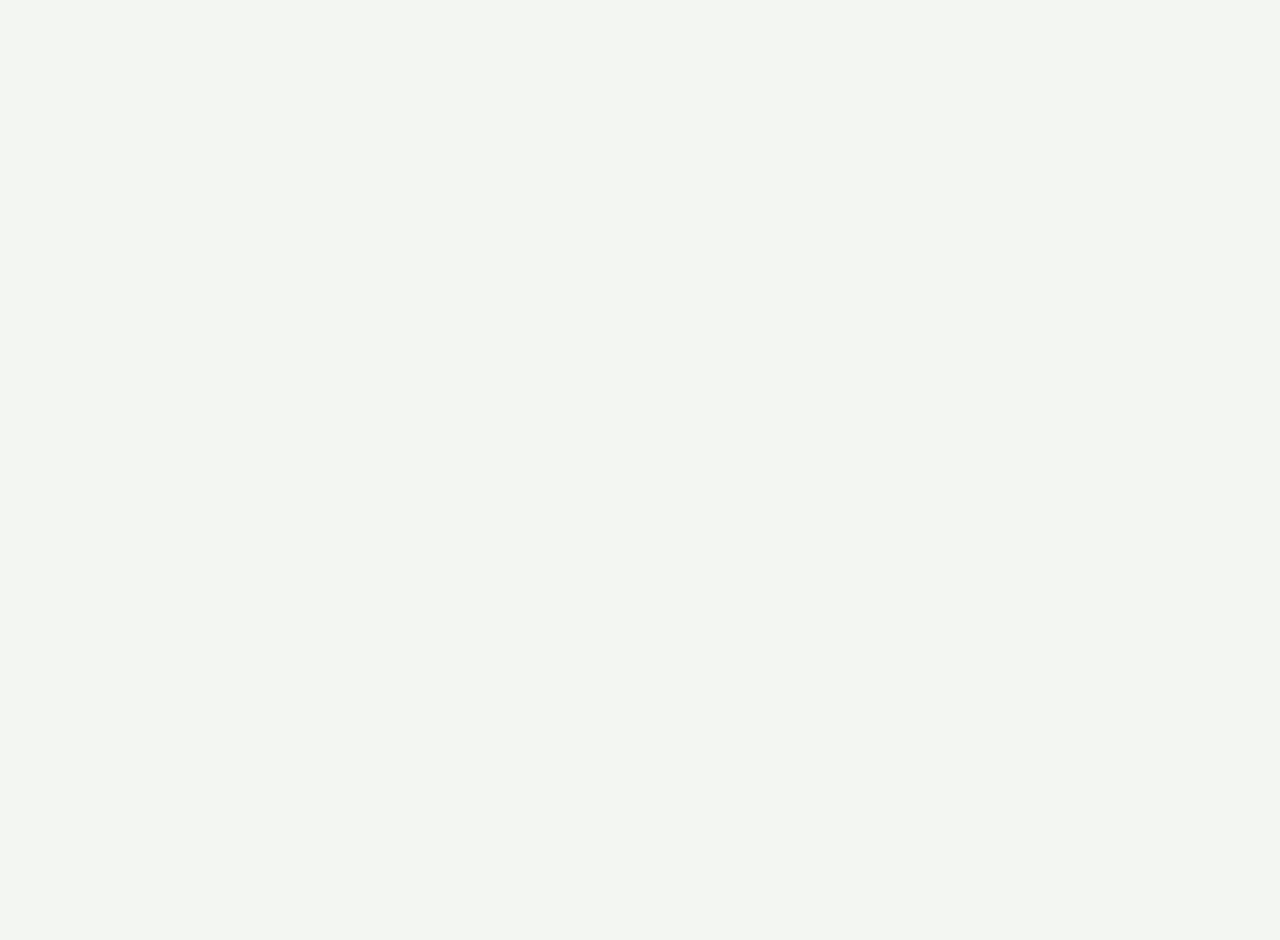
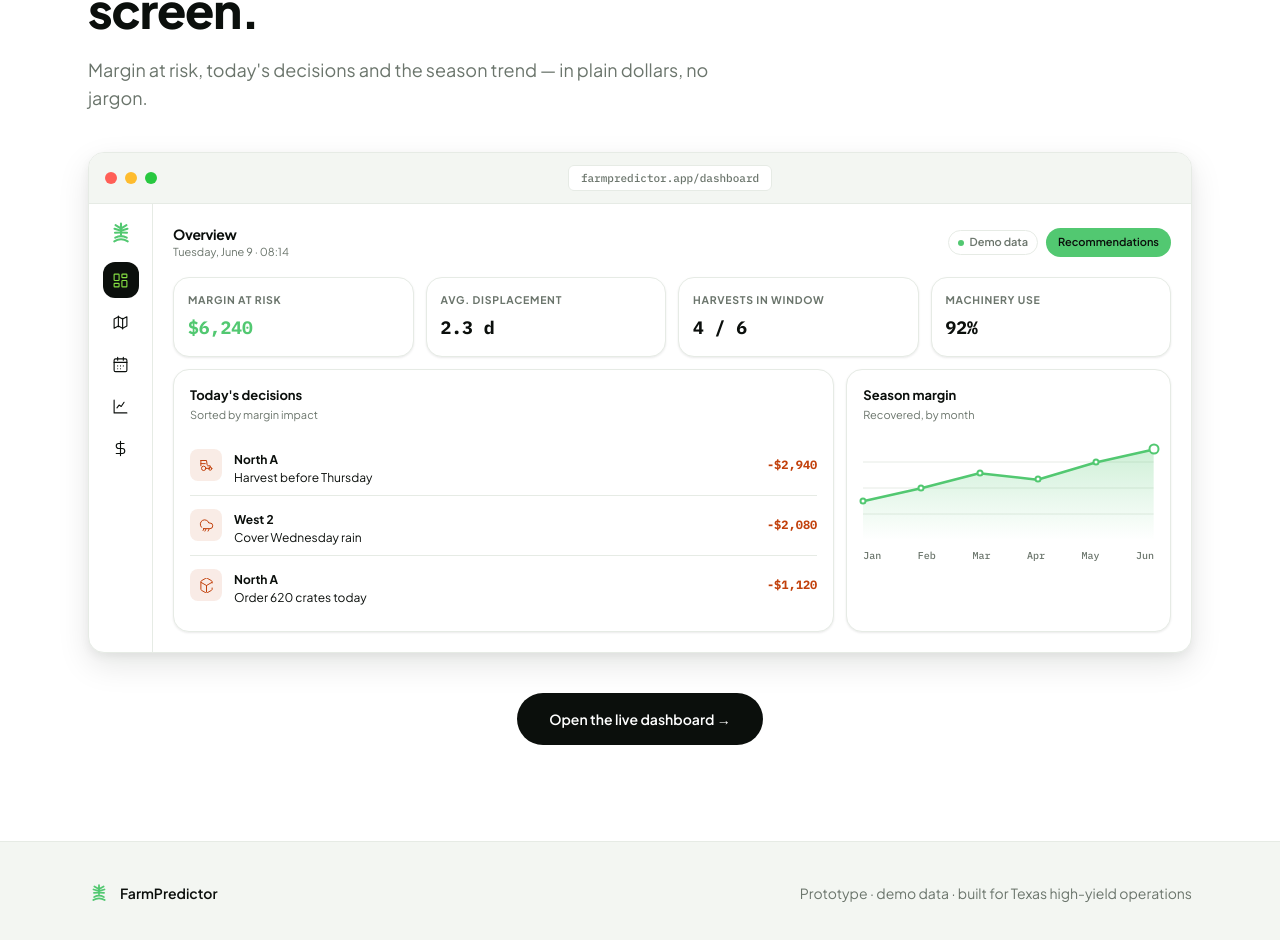
Before and after one commit to frisonialessia/FarmPredictor, a Next.js app: page / in a window 1280 px wide. Shown: the part 2747-3687 px from the top of the page. Before the commit the page ends 2641 px from the top, so only its background shows below. Built offline with nearby package versions, Linux system fonts and the light colour scheme.

Commit message:
Add a dashboard mockup near the landing footer
A faithful, framed preview of the real dashboard (same tokens, cards and
area chart) as the closing proof section just above the footer — keeps the
hero uncluttered while still showing the product.

```diff
--- a/app/page.tsx
+++ b/app/page.tsx
@@ -1,6 +1,7 @@
 import Link from "next/link";
 import { BrandMark } from "@/components/BrandMark";
 import { Icon } from "@/components/Icon";
+import { DashboardMockup } from "@/components/DashboardMockup";
 
 export default function Landing() {
   return (
@@ -86,6 +87,17 @@ export default function Landing() {
         </div>
       </section>
 
+      {/* Product preview — the real dashboard, framed, as the closing proof. */}
+      <section className="bg-white border-t border-line py-24">
+        <div className="max-w-6xl mx-auto px-6">
+          <div className="max-w-2xl mb-10"><p className="text-sm font-semibold uppercase tracking-widest mb-3 text-green">The product</p><h2 className="font-extrabold tracking-tight leading-tight" style={{ fontSize: "clamp(2rem,4vw,3rem)" }}>Your whole operation, on one screen.</h2><p className="text-muted mt-4 text-lg">Margin at risk, today&apos;s decisions and the season trend — in plain dollars, no jargon.</p></div>
+          <DashboardMockup />
+          <div className="text-center mt-10">
+            <Link href="/dashboard" className="inline-block rounded-full px-8 py-4 text-sm font-semibold btn-press" style={{ background: "var(--ink)", color: "#fff" }}>Open the live dashboard →</Link>
+          </div>
+        </div>
+      </section>
+
       <footer className="border-t border-line py-10">
         <div className="max-w-6xl mx-auto px-6 flex flex-wrap items-center justify-between gap-4 text-sm text-muted">
           <div className="flex items-center gap-2.5"><BrandMark size={22} /><span className="font-semibold text-ink">FarmPredictor</span></div>
--- /dev/null
+++ b/components/DashboardMockup.tsx
@@ -0,0 +1,91 @@
+"use client";
+import { BrandMark } from "@/components/BrandMark";
+import { Icon } from "@/components/Icon";
+import { AreaChart } from "@/components/Charts";
+
+// A faithful, non-interactive preview of the real dashboard for the landing —
+// same tokens, cards and chart as the product, framed in a browser window.
+const KPIS: [string, string, boolean][] = [
+  ["Margin at risk", "$6,240", true],
+  ["Avg. displacement", "2.3 d", false],
+  ["Harvests in window", "4 / 6", false],
+  ["Machinery use", "92%", false],
+];
+const DECISIONS: [string, string, string, string][] = [
+  ["tractor", "North A", "Harvest before Thursday", "-$2,940"],
+  ["rain", "West 2", "Cover Wednesday rain", "-$2,080"],
+  ["box", "North A", "Order 620 crates today", "-$1,120"],
+];
+const RAIL = ["overview", "map", "planner", "whatif", "financial"];
+
+export function DashboardMockup() {
+  return (
+    <div className="rounded-2xl overflow-hidden border border-line bg-white" style={{ boxShadow: "var(--shadow-lg)" }}>
+      {/* window chrome */}
+      <div className="flex items-center gap-2 px-4 py-3 border-b border-line" style={{ background: "var(--bg)" }}>
+        <span className="h-3 w-3 rounded-full" style={{ background: "#ff5f57" }} />
+        <span className="h-3 w-3 rounded-full" style={{ background: "#febc2e" }} />
+        <span className="h-3 w-3 rounded-full" style={{ background: "#28c840" }} />
+        <span className="mx-auto mono text-[11px] px-3 py-1 rounded-md hidden sm:block" style={{ background: "#fff", border: "1px solid var(--line)", color: "var(--muted)" }}>farmpredictor.app/dashboard</span>
+      </div>
+
+      <div className="flex">
+        {/* mini rail */}
+        <div className="hidden sm:flex flex-col items-center gap-2 py-4 px-2.5 border-r border-line shrink-0" style={{ width: 64 }}>
+          <BrandMark size={26} />
+          <div className="mt-2 flex flex-col gap-1.5">
+            {RAIL.map((ic, i) => (
+              <span key={ic} className="grid place-items-center h-9 w-9 rounded-xl" style={{ background: i === 0 ? "var(--ink)" : "transparent", color: i === 0 ? "var(--lime)" : "var(--ink)" }}>
+                <Icon name={ic} size={17} />
+              </span>
+            ))}
+          </div>
+        </div>
+
+        {/* content */}
+        <div className="flex-1 min-w-0 p-4 sm:p-5">
+          <div className="flex items-center justify-between mb-4">
+            <div>
+              <h4 className="text-sm font-bold tracking-tight">Overview</h4>
+              <p className="text-[11px] text-muted">Tuesday, June 9 · 08:14</p>
+            </div>
+            <div className="flex items-center gap-2">
+              <span className="pill hidden md:inline-flex"><span className="h-1.5 w-1.5 rounded-full" style={{ background: "var(--green)" }} />Demo data</span>
+              <span className="rounded-full px-3 py-1.5 text-[11px] font-semibold" style={{ background: "var(--green)", color: "var(--ink)" }}>Recommendations</span>
+            </div>
+          </div>
+
+          <div className="grid grid-cols-2 md:grid-cols-4 gap-3 mb-3">
+            {KPIS.map(([label, value, hl]) => (
+              <div key={label} className="card p-3.5">
+                <p className="kpi-label">{label}</p>
+                <p className={`mono text-lg font-bold mt-1.5 ${hl ? "text-green" : ""}`}>{value}</p>
+              </div>
+            ))}
+          </div>
+
+          <div className="grid md:grid-cols-3 gap-3">
+            <div className="card p-4 md:col-span-2">
+              <h5 className="text-[13px] font-bold mb-0.5">Today&apos;s decisions</h5>
+              <p className="text-[11px] mb-3 text-muted">Sorted by margin impact</p>
+              <div>
+                {DECISIONS.map(([icon, parcel, title, loss], i) => (
+                  <div key={i} className={`flex gap-3 items-center py-2.5 ${i > 0 ? "border-t border-line" : ""}`}>
+                    <span className="grid place-items-center h-8 w-8 rounded-lg shrink-0" style={{ background: "rgba(194,65,12,.1)", color: "var(--warn)" }}><Icon name={icon} size={15} /></span>
+                    <div className="flex-1 min-w-0"><span className="text-[12px] font-bold">{parcel}</span><p className="text-[12px] leading-tight">{title}</p></div>
+                    <span className="mono text-[12px] font-bold" style={{ color: "var(--warn)" }}>{loss}</span>
+                  </div>
+                ))}
+              </div>
+            </div>
+            <div className="card p-4">
+              <h5 className="text-[13px] font-bold mb-0.5">Season margin</h5>
+              <p className="text-[11px] mb-3 text-muted">Recovered, by month</p>
+              <AreaChart data={[18, 24, 31, 28, 36, 42]} labels={["Jan", "Feb", "Mar", "Apr", "May", "Jun"]} height={104} />
+            </div>
+          </div>
+        </div>
+      </div>
+    </div>
+  );
+}
```
